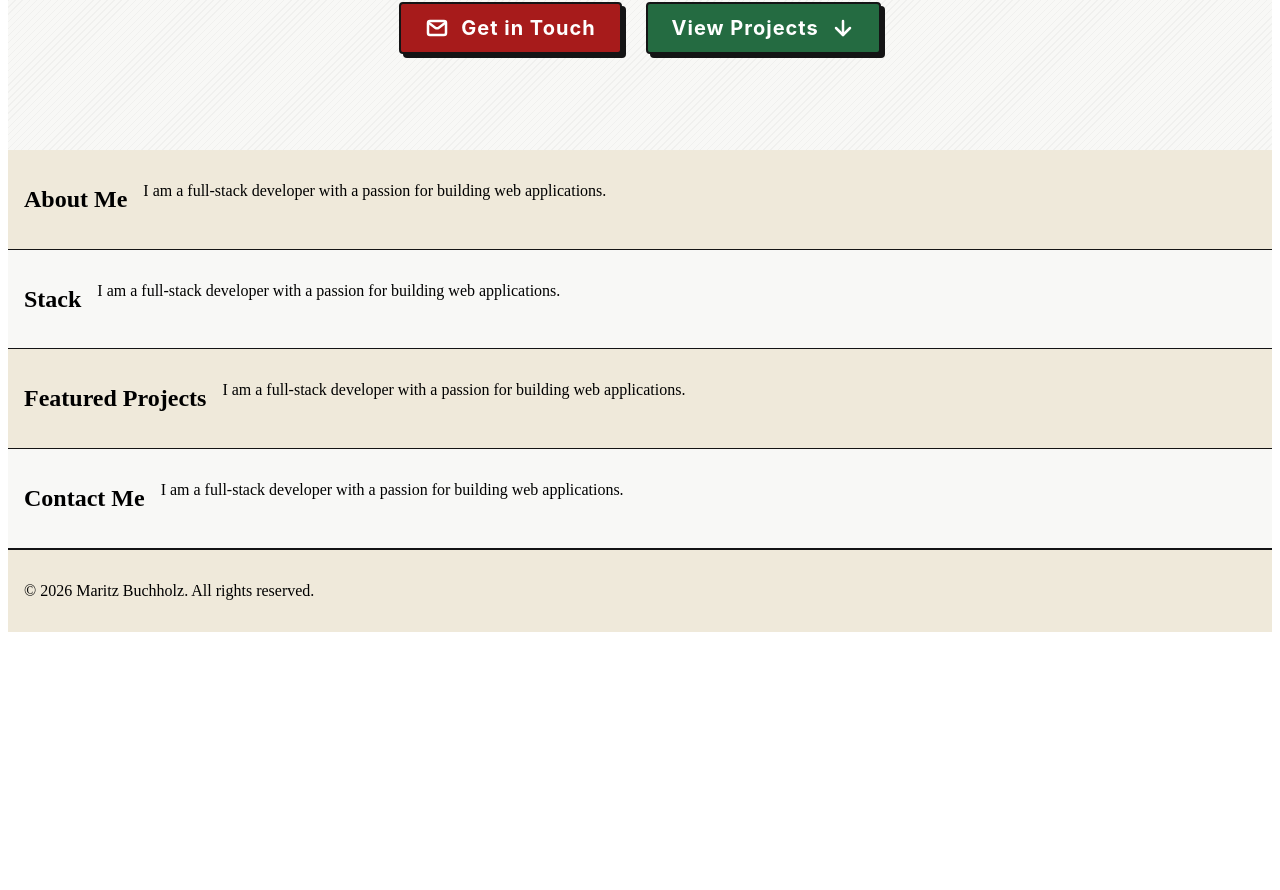
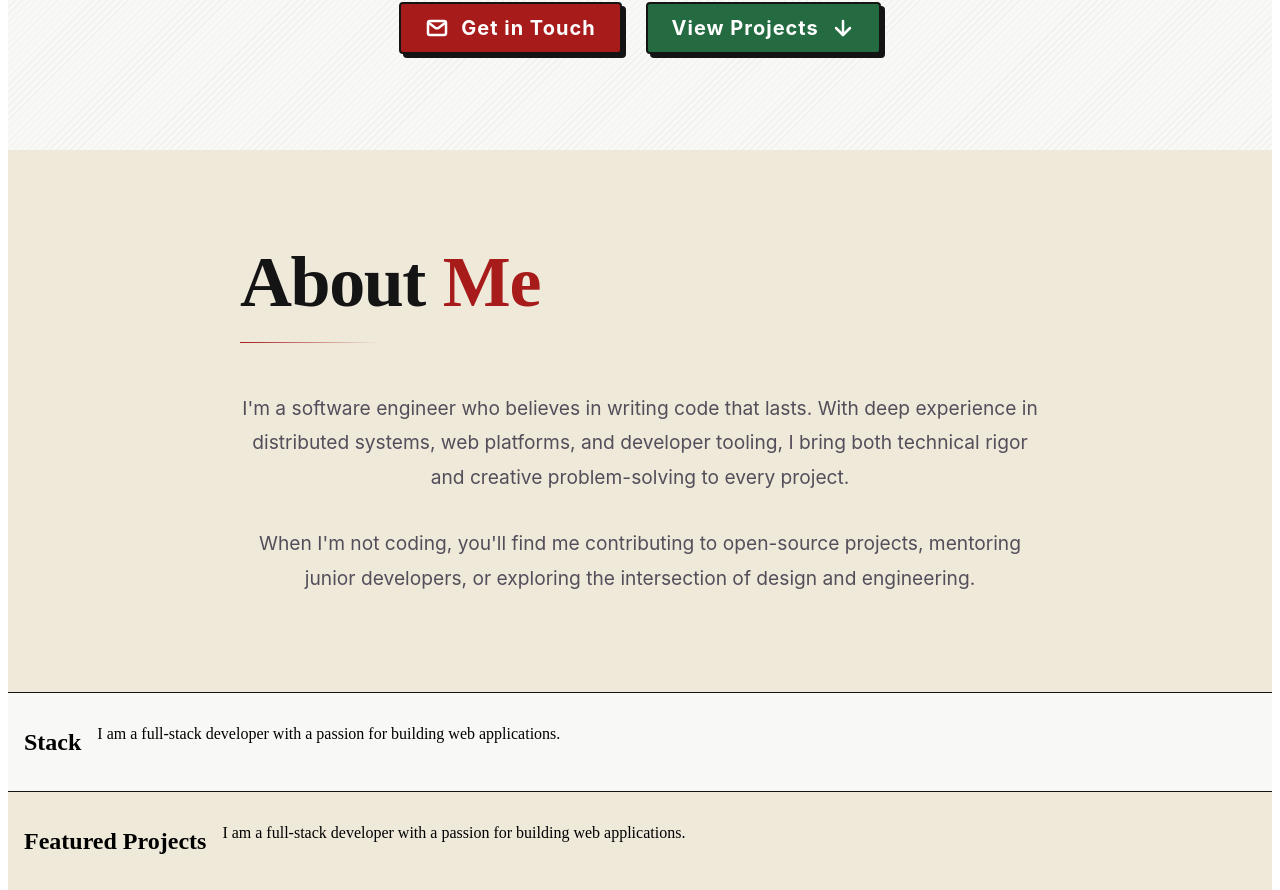
Before and after one commit to maritzbuchholz/portfolio, a React (Vite) app: page / in a window 1280 px wide. Shown: the part 661-1551 px from the top of the page. Before the commit the page ends 1301 px from the top, so only its background shows below. Built offline with nearby package versions, Linux system fonts and the light colour scheme.

Commit message:
update about me page

```diff
--- a/src/Components/About/About.jsx
+++ b/src/Components/About/About.jsx
@@ -5,8 +5,17 @@ const About = () => {
     return (
         <section className="about">
             <div className="about__content">
-                <h2 className="about__title">About Me</h2>
-                <p className="about__description">I am a full-stack developer with a passion for building web applications.</p>
+                <h2 className="about__title">
+                    <span className="about__title-first">About</span>
+                    <span className="about__title-last">Me</span>
+                </h2>
+                <div className="about__divider"></div>
+                <p className="about__description">
+                    I'm a software engineer who believes in writing code that lasts. With deep experience in distributed systems, web platforms, and developer tooling, I bring both technical rigor and creative problem-solving to every project.
+                </p>
+                <p className="about__description">
+                    When I'm not coding, you'll find me contributing to open-source projects, mentoring junior developers, or exploring the intersection of design and engineering.
+                </p>
             </div>
         </section>
     );
--- a/src/Components/About/About.scss
+++ b/src/Components/About/About.scss
@@ -1,20 +1,65 @@
 @import '../../styles/variables.scss';
 
 .about {
+    background-color: $bg-main;
+    padding: 6rem 2rem;
     display: flex;
-    justify-content: space-between;
-    align-items: center;
-    padding: 1rem;
-    background-color: $bg-main;
+    justify-content: center;
     border-bottom: 1px solid $text-dark;
 
     &__content {
+        max-width: 800px;
+        width: 100%;
         display: flex;
-        gap: 1rem;
+        flex-direction: column;
+        align-items: flex-start;
+    }
 
-        a {
-            text-decoration: none;
+    &__title {
+        font-family: $font-family-primary;
+        font-size: 4.5rem;
+        line-height: 1;
+        margin: 0;
+        font-weight: 900;
+        letter-spacing: -0.02em;
+
+        &-first {
             color: $text-dark;
+            margin-right: 0.25em;
+        }
+
+        &-last {
+            color: $accent-red;
+        }
+    }
+
+    &__divider {
+        width: 100%;
+        max-width: 140px;
+        height: 1px;
+        margin: 1.5rem 0 3rem 0;
+        background: linear-gradient(90deg, rgba(167,27,27,1) 0%, rgba(167,27,27,0) 100%);
+    }
+
+    &__description {
+        font-family: $font-family-secondary;
+        font-size: 1.2rem;
+        color: #554D5A; /* slightly darker but muted */
+        line-height: 1.8;
+        margin: 0 0 2rem 0;
+
+        &:last-child {
+            margin-bottom: 0;
         }
     }
 }
+
+@media (max-width: 768px) {
+    .about {
+        padding: 4rem 1rem;
+
+        &__title {
+            font-size: 3.5rem;
+        }
+    }
+}
```
